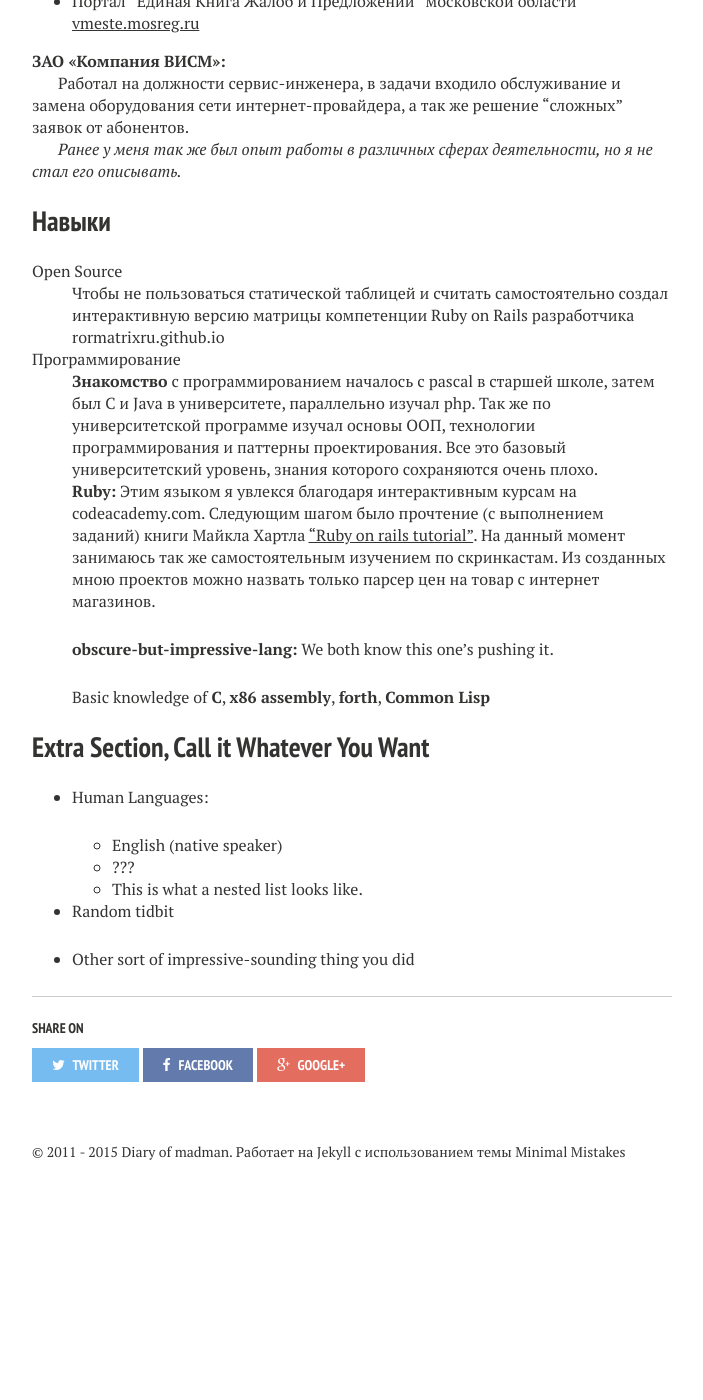
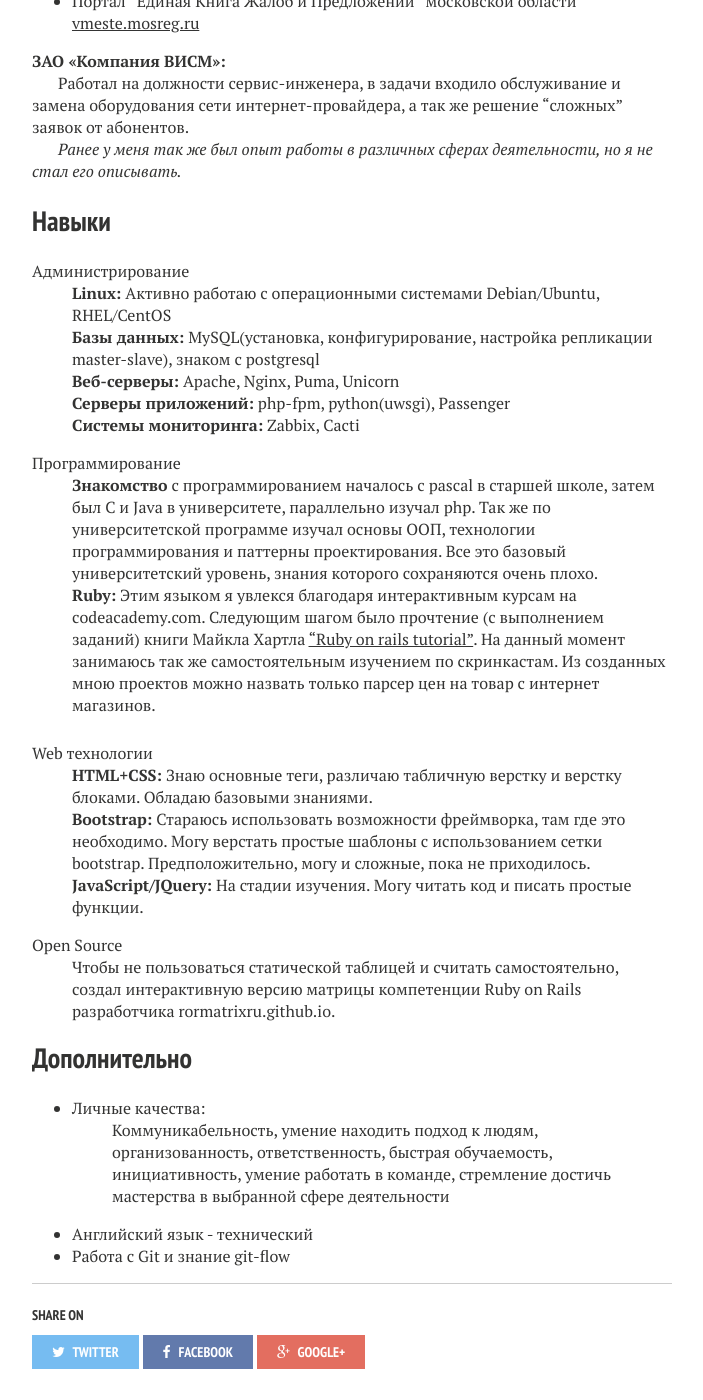
Before and after one commit to tonymadbrain/tonymadbrain.github.io, a Jekyll site: the page built from cv/index.md, in a window 1280 px wide and 1400 px high, scrolled down 752 px. Shown: the whole window, without its empty margins (288-991 px from the left). Built offline with Jekyll 4.4.1, drawn with Linux system fonts in a browser that asks for light colours; nearby versions of some CDN libraries; before the commit the page ends 1962 px from its top, so only the background shows below that.

Commit message:
edit the cv text

```diff
--- a/cv/index.md
+++ b/cv/index.md
@@ -35,33 +35,37 @@ tags: [diary, madman, responsive, blog, jekyll]
 *Ранее у меня так же был опыт работы в различных сферах деятельности, но я не стал его описывать.*
 
 Навыки
---------------------
+-------
 
+
+Администрирование
+:	**Linux:** Активно работаю с операционными системами Debian/Ubuntu, RHEL/CentOS
+:	**Базы данных:** MySQL(установка, конфигурирование, настройка репликации master-slave),
+    знаком с postgresql
+:	**Веб-серверы:** Apache, Nginx, Puma, Unicorn
+:	**Серверы приложений:** php-fpm, python(uwsgi), Passenger
+:	**Системы мониторинга:** Zabbix, Cacti
+^
+Программирование
+:   **Знакомство** с программированием началось с pascal в старшей школе, затем был С и Java в университете, параллельно изучал php. Так же по университетской программе изучал основы ООП, технологии программирования и паттерны проектирования. Все это базовый университетский уровень, знания которого сохраняются очень плохо.
+
+:   **Ruby:** Этим языком я увлекся благодаря интерактивным курсам на сodeacademy.com. Следующим шагом было прочтение (с выполнением заданий) книги Майкла Хартла <a href="https://www.railstutorial.org/" target="_blank">"Ruby on rails tutorial"</a>. На данный момент занимаюсь так же самостоятельным изучением по скринкастам. Из созданных мною проектов можно назвать только парсер цен на товар с интернет магазинов.
+^
+Web технологии
+:   **HTML+CSS:** Знаю основные теги, различаю табличную верстку и верстку
+	блоками. Обладаю базовыми знаниями.
+:	**Bootstrap:** Стараюсь использовать возможности фреймворка, там где это
+	необходимо. Могу верстать простые шаблоны с использованием сетки
+	bootstrap. Предположительно, могу и сложные, пока не приходилось.
+:	**JavaScript/JQuery:** На стадии изучения. Могу читать код и писать простые функции.
+^
 Open Source
-:   Чтобы не пользоваться статической таблицей и считать самостоятельно 	    создал интерактивную версию матрицы компетенции Ruby on Rails             	  разработчика <a href="http://rormatrixru.github.io/" target="_blank">rormatrixru.github.io</a>
+:   Чтобы не пользоваться статической таблицей и считать самостоятельно, создал интерактивную версию матрицы компетенции Ruby on Rails разработчика <a href="http://rormatrixru.github.io/" target="_blank">rormatrixru.github.io</a>.
 
-Программирование
-:   **Знакомство** с программированием началось с pascal в старшей школе,		затем был С и Java в университете, параллельно изучал php. Так же по		университетской программе изучал основы ООП, технологии программирования 	 и паттерны проектирования. Все это базовый университетский уровень, 		знания которого сохраняются очень плохо.
-
-:   **Ruby:** Этим языком я увлекся благодаря интерактивным курсам на
-	codeacademy.com. Следующим шагом было прочтение (с выполнением заданий) книги Майкла Хартла <a href="https://www.railstutorial.org/" target="_blank">"Ruby on rails tutorial"</a>. На данный момент занимаюсь так же самостоятельным изучением по скринкастам. Из созданных мною проектов	можно назвать только парсер цен на товар с интернет магазинов.
-
-:   **obscure-but-impressive-lang:** We both know this one's pushing
-    it.
-
-:   Basic knowledge of **C**, **x86 assembly**, **forth**, **Common Lisp**
-
-[ref]: https://github.com/githubuser/superlongprojectname
-
-Extra Section, Call it Whatever You Want
+Дополнительно
 ----------------------------------------
 
-* Human Languages:
-
-     * English (native speaker)
-     * ???
-     * This is what a nested list looks like.
-
-* Random tidbit
-
-* Other sort of impressive-sounding thing you did
+* Личные качества:
+:	Коммуникабельность, умение находить подход к людям, организованность, ответственность, быстрая обучаемость, инициативность, умение работать в команде, стремление достичь мастерства в выбранной сфере деятельности
+* Английский язык - технический
+* Работа с Git и знание git-flow
```
